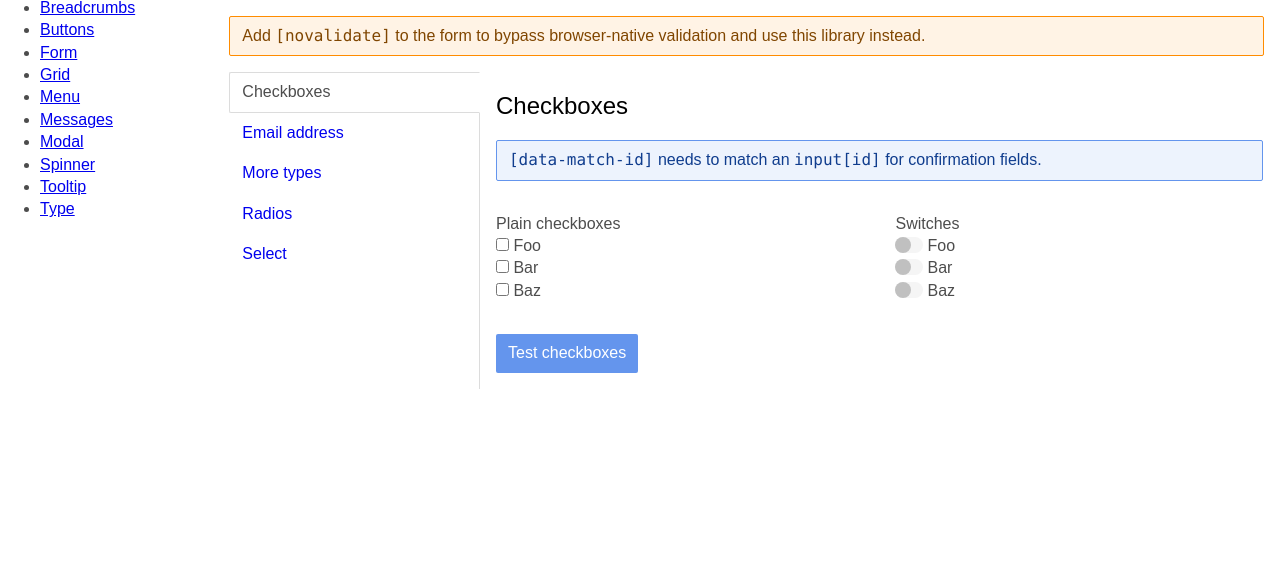
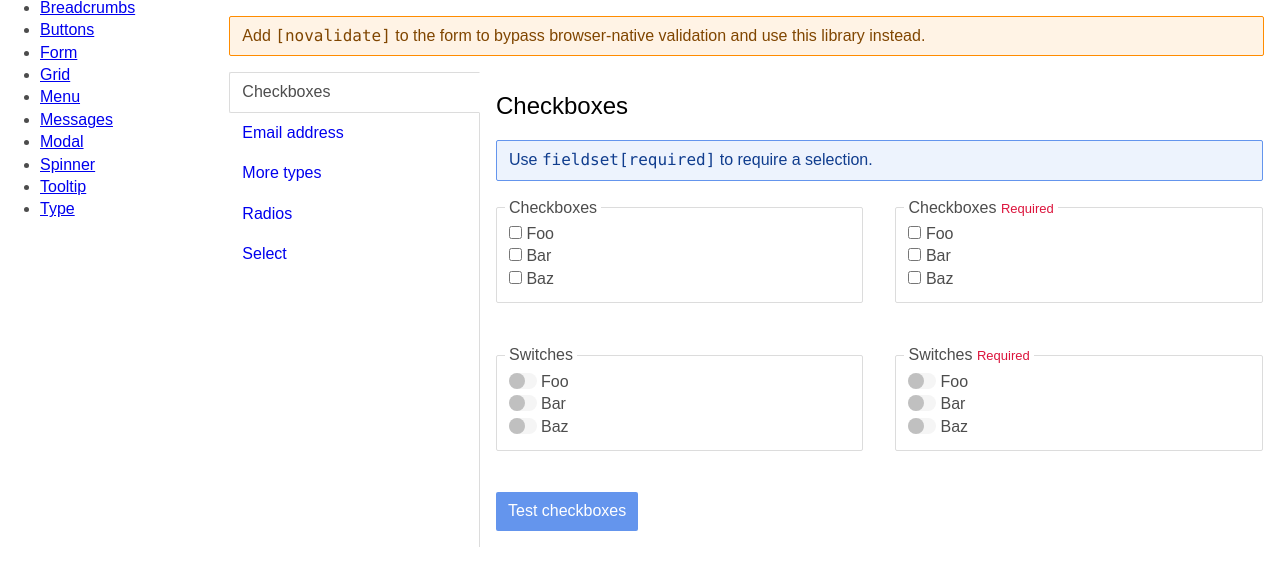
Before and after one commit to danrashid/phew, a plain HTML site: page form.html in a window 1280 px wide. Shown: the part 80-650 px from the top of the page. Drawn offline with Linux system fonts and the light colour scheme.

Commit message:
Adding fieldsets

```diff
--- a/form.html
+++ b/form.html
@@ -43,32 +43,62 @@
           <div class="col-9">
             <div id="checkboxes" class="tab-content">
               <h2>Checkboxes</h2>
-              <div class="message"><code>[data-match-id]</code> needs to match an <code>input[id]</code> for confirmation fields.</div>
+              <div class="message">Use <code>fieldset[required]</code> to require a selection.</div>
               <form novalidate>
                 <div class="row">
                   <div class="col-6">
-                    <ul class="listless">
-                      <li>Plain checkboxes</li>
+                    <fieldset>
+                      <legend>Checkboxes</legend>
+                      <ul>
                         <li>
                           <label>
-                          <input type="checkbox" name="plain-checkboxes"> Foo
+                            <input type="checkbox" name="checkboxes"> Foo
                           </label>
                         </li>
                         <li>
                           <label>
-                          <input type="checkbox" name="plain-checkboxes"> Bar
+                            <input type="checkbox" name="checkboxes"> Bar
                           </label>
                         </li>
                         <li>
                           <label>
-                          <input type="checkbox" name="plain-checkboxes"> Baz
+                            <input type="checkbox" name="checkboxes"> Baz
                           </label>
                         </li>
                       </ul>
+                    </fieldset>
                   </div>
                   <div class="col-6">
-                    <ul class="listless">
-                      <li>Switches</li>
+                    <fieldset required>
+                      <legend>Checkboxes
+                        <div class="required">Required</div>
+                      </legend>
+                      <ul>
+                        <li>
+                          <label>
+                            <input type="checkbox" name="required-checkboxes"> Foo
+                          </label>
+                        </li>
+                        <li>
+                          <label>
+                            <input type="checkbox" name="required-checkboxes"> Bar
+                          </label>
+                        </li>
+                        <li>
+                          <label>
+                            <input type="checkbox" name="required-checkboxes"> Baz
+                          </label>
+                        </li>
+                      </ul>
+                    </fieldset>
+                    <div class="error">Select at least one checkbox</div>
+                  </div>
+                </div>
+                <div class="row">
+                  <div class="col-6">
+                    <fieldset>
+                      <legend>Switches</legend>
+                      <ul>
                         <li>
                           <label class="switch">
                             <input type="checkbox" name="switches"> Foo
@@ -85,6 +115,32 @@
                           </label>
                         </li>
                       </ul>
+                    </fieldset>
+                  </div>
+                  <div class="col-6">
+                    <fieldset required>
+                      <legend>Switches
+                        <div class="required">Required</div>
+                      </legend>
+                      <ul>
+                        <li>
+                          <label class="switch">
+                            <input type="checkbox" name="required-switches"> Foo
+                          </label>
+                        </li>
+                        <li>
+                          <label class="switch">
+                            <input type="checkbox" name="required-switches"> Bar
+                          </label>
+                        </li>
+                        <li>
+                          <label class="switch">
+                            <input type="checkbox" name="required-switches"> Baz
+                          </label>
+                        </li>
+                      </ul>
+                    </fieldset>
+                    <div class="error">Select at least one switch</div>
                   </div>
                 </div>
                 <div class="row">
@@ -152,10 +208,11 @@
               <form novalidate>
                 <div class="row">
                   <div class="col-12">
-                    <ul class="listless">
-                      <li>Radio star
+                    <fieldset>
+                      <legend>Radio
                         <div class="required">Required</div>
-                      </li>
+                      </legend>
+                      <ul>
                         <li>
                           <label>
                             <input type="radio" name="the-radio" checked> Foo
@@ -172,6 +229,7 @@
                           </label>
                         </li>
                       </ul>
+                    </fieldset>
                   </div>
                 </div>
               </form>
--- a/js/form.js
+++ b/js/form.js
@@ -42,6 +42,14 @@
       allValid = allValid && isValid;
     });
 
+    $form.find('fieldset[required]').each(function () {
+      var $fieldset = $(this),
+        isValid = $fieldset.find(':checked').length > 0;
+
+      $fieldset.toggleClass('invalid', !isValid);
+      allValid = allValid && isValid;
+    });
+
     return allValid;
   });
 })();
--- a/scss/components/form.scss
+++ b/scss/components/form.scss
@@ -1,8 +1,28 @@
 input:not([type=checkbox]):not([type=radio]),
-select {
+select,
+fieldset {
   border: $stroke;
   border-radius: $radius;
   box-sizing: border-box;
+}
+
+fieldset {
+  margin: 0;
+  padding: .25rem .5rem .75rem;
+
+  ul {
+    list-style: none;
+    margin: 0;
+    padding: 0 0 0 .25rem;
+  }
+}
+
+legend {
+  padding: 0 .25rem;
+}
+
+input:not([type=checkbox]):not([type=radio]),
+select {
   height: 2em;
   padding: $input-padding;
   position: relative;
```
Also changed, not shown: css/app.css, 1 other file. Lines whose indentation alone changed are shown as unchanged.
